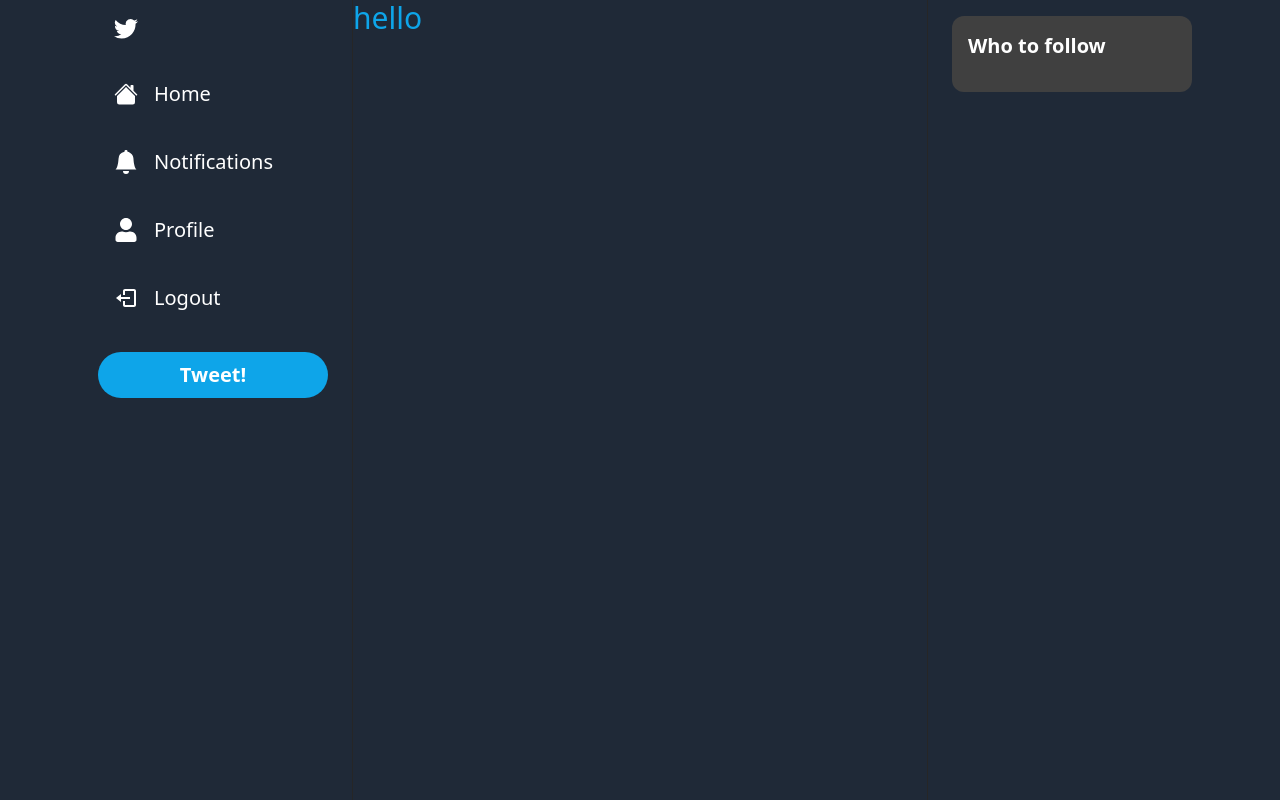
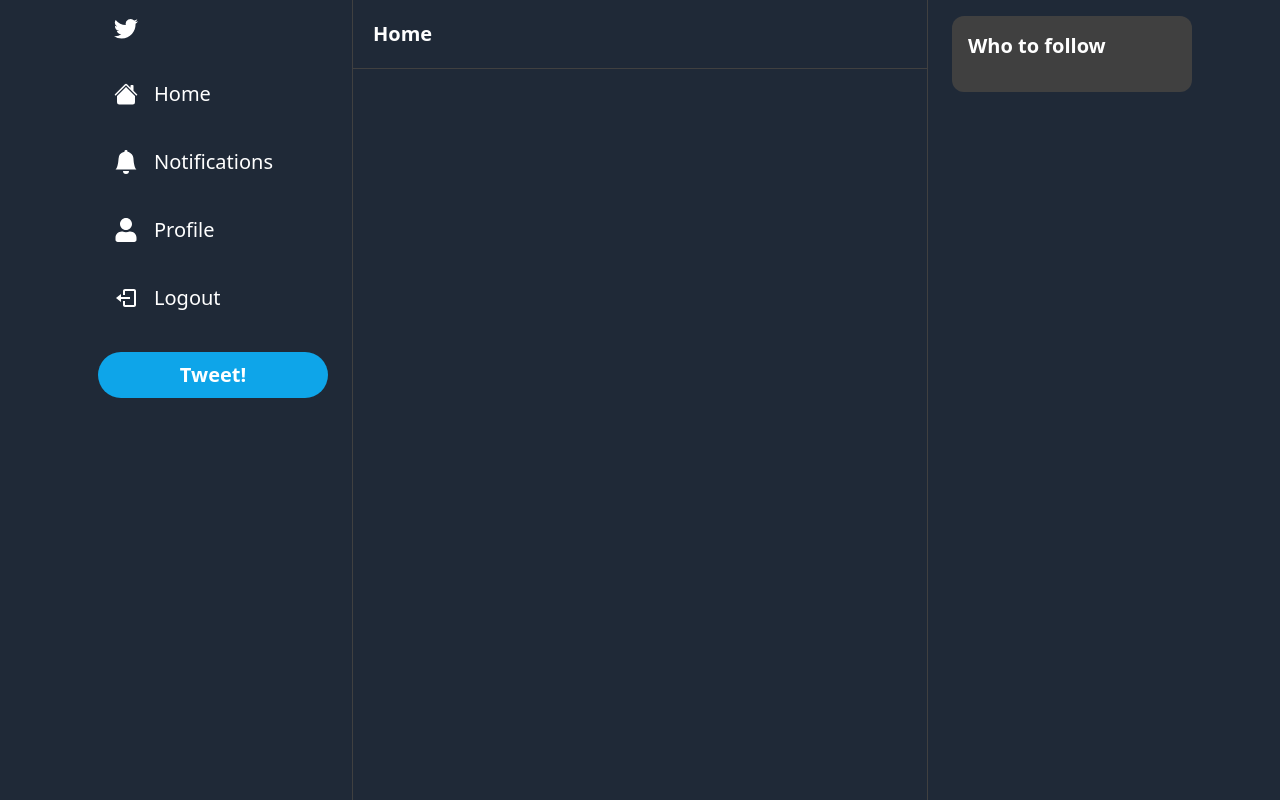
Before and after one commit to filiptrifunovic-mile/tweet-clone, a Next.js app: page / in a window 1280 px wide. Built offline with nearby package versions, Linux system fonts and the light colour scheme.

Commit message:
header, finished layout

```diff
--- /dev/null
+++ b/components/Header.tsx
@@ -0,0 +1,34 @@
+import { useRouter } from "next/router";
+import { useCallback } from "react";
+import { BiArrowBack } from "react-icons/bi";
+
+interface HeaderProps {
+  label: string;
+  showBackArrow?: boolean;
+}
+
+const Header: React.FC<HeaderProps> = ({ label, showBackArrow }) => {
+  const router = useRouter();
+
+  const handleBack = useCallback(() => {
+    router.back();
+  }, [router]);
+
+  return (
+    <div className="border-b-[1px] border-neutral-700 p-5">
+      <div className="flex flex-row items-center gap-2">
+        {showBackArrow && (
+          <BiArrowBack
+            onClick={handleBack}
+            color="white"
+            size={20}
+            className="cursor-pointer hover:opacity-70 transition"
+          />
+        )}
+        <h1 className="text-white text-xl font-semibold">{label}</h1>
+      </div>
+    </div>
+  );
+};
+
+export default Header;
--- a/components/Layout.tsx
+++ b/components/Layout.tsx
@@ -11,7 +11,7 @@ const Layout: React.FC<LayoutProps> = ({ children }) => {
       <div className="h-full container mx-auto xl:px-30 max-w-6xl">
         <div className="h-full grid grid-cols-4">
           <Sidebar />
-          <div className="col-span-3 lg:col-span-2 border-x-[1px] border-neutral-800">
+          <div className="col-span-3 lg:col-span-2 border-x-[1px] border-neutral-700">
             {children}
           </div>
           <FollowBar />
--- a/pages/index.tsx
+++ b/pages/index.tsx
@@ -1,7 +1,9 @@
+import Header from "@/components/Header";
+
 export default function Home() {
   return (
-    <div>
-      <h1 className="text-3xl text-sky-500">hello</h1>
-    </div>
+    <>
+      <Header label="Home" />
+    </>
   );
 }
```
